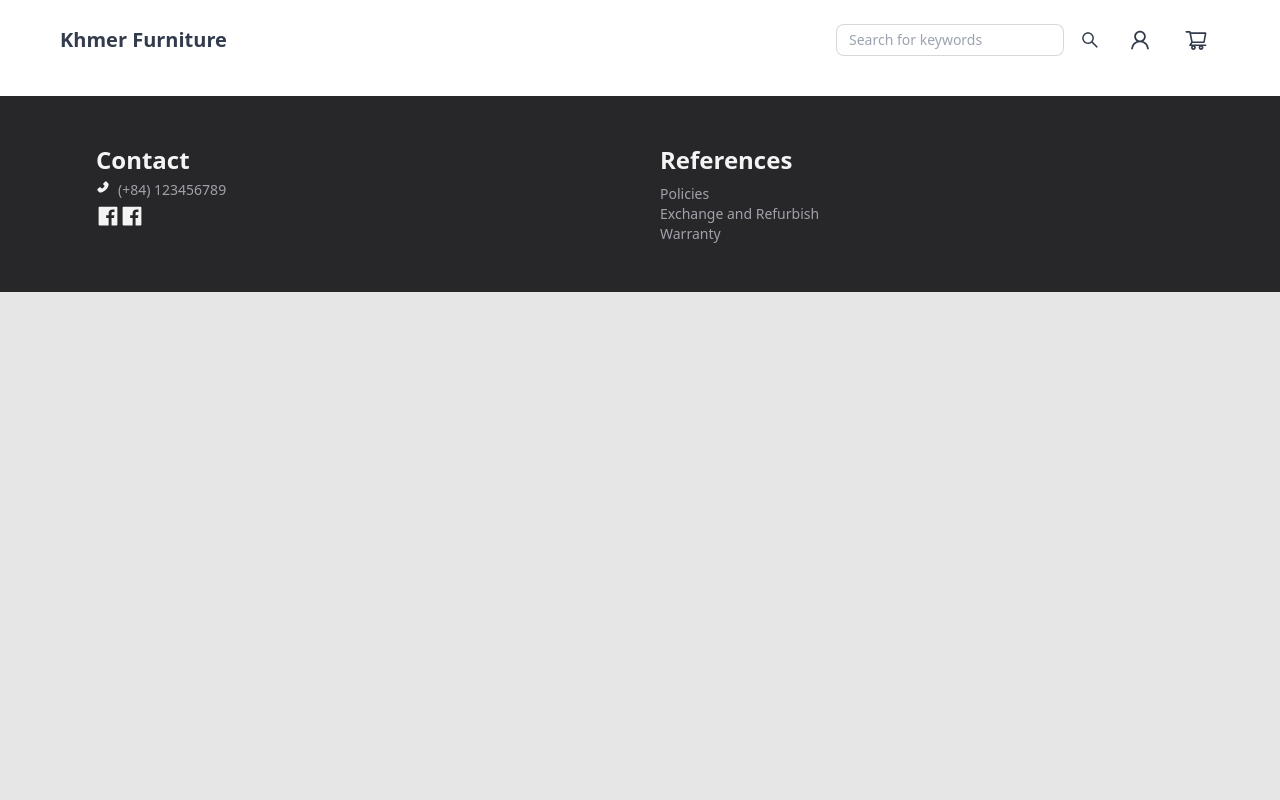
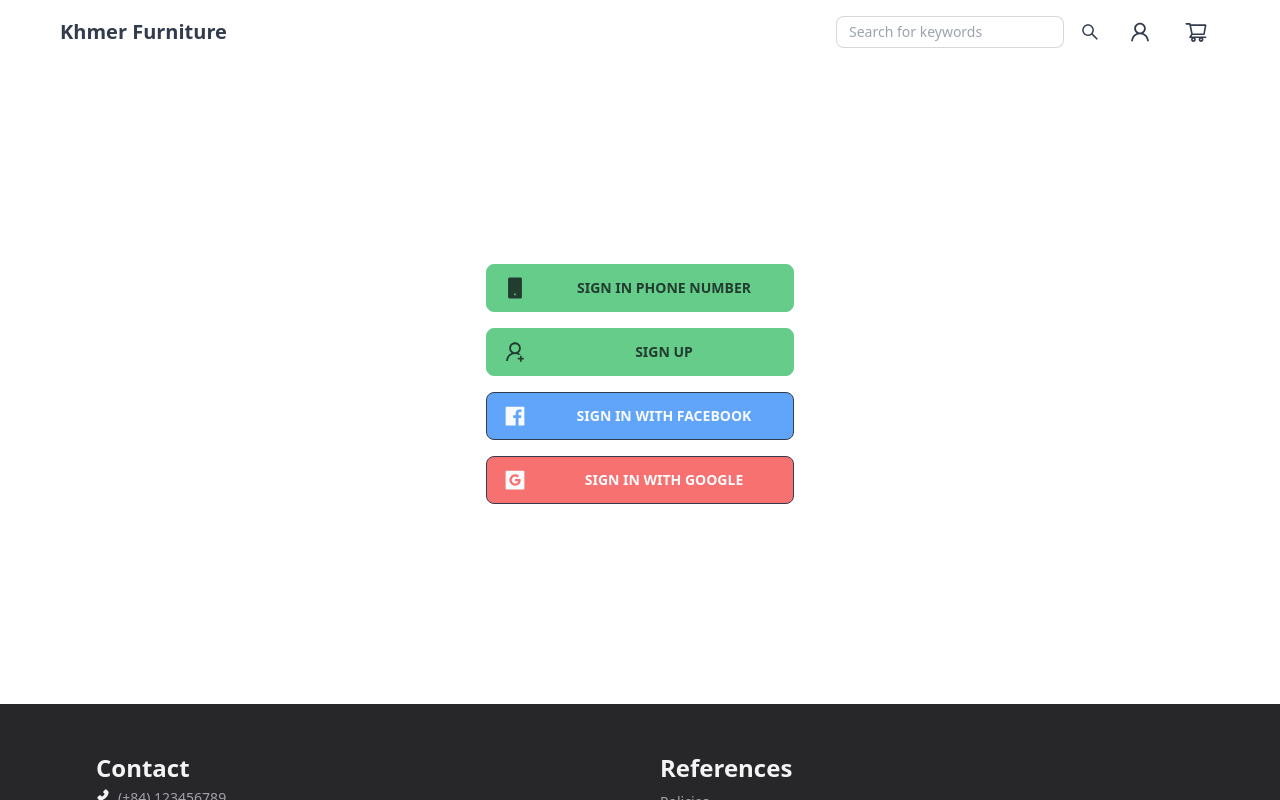
Before and after one commit to PlayerNguyen/dotot-shop, a React (Vite) app in the folder client/: page /users in a window 1280 px wide. Built offline with nearby package versions, Linux system fonts and the light colour scheme.

Commit message:
Add credential action selection

```diff
--- a/client/src/App.jsx
+++ b/client/src/App.jsx
@@ -9,6 +9,8 @@ import NoMatch from "./components/NoMatch/NoMatch";
 import SignIn from "./components/Credentials/SignIn";
 import Navbar from "./components/Navbar/Navbar";
 import "react-toastify/dist/ReactToastify.css";
+import CredentialSelection from "./components/Credentials/CredentialSelection";
+import SignOut from "./components/Credentials/SignOut";
 
 export default function App() {
   return (
@@ -25,9 +27,10 @@ export default function App() {
             <Route index element={<Home />} />
             <Route path="/users" element={<Credentials />}>
               {/* TODO: check whether user is logged in or not, to put current */}
-              <Route />
+              <Route index element={<CredentialSelection />} />
               <Route path="/users/sign-up" element={<SignUp />} />
               <Route path="/users/sign-in" element={<SignIn />} />
+              <Route path="/users/sign-out" element={<SignOut />} />
             </Route>
             <Route path="*" element={<NoMatch />} />
           </Route>
--- /dev/null
+++ b/client/src/components/Credentials/CredentialSelection.jsx
@@ -0,0 +1,70 @@
+import React, { useEffect } from "react";
+import {
+  AiFillFacebook,
+  AiFillGoogleSquare,
+  AiFillMobile,
+  AiOutlineUserAdd,
+} from "react-icons/ai";
+import { useNavigate } from "react-router-dom";
+import { toast } from "react-toastify";
+
+export default function CredentialSelection() {
+  const navigate = useNavigate();
+
+  useEffect(() => {
+    if (localStorage.getItem("token") !== null) {
+      navigate("/");
+    }
+  }, []);
+
+  return (
+    <div className="credentialSelection-wrapper">
+      <div className="mx-auto w-full md:w-1/4 my-32 md:my-48">
+        {/* Title */}
+        <div className="font-bold text-3xl"></div>
+
+        <div className="flex flex-col gap-4">
+          <button
+            className="btn btn-primary flex flex-row gap-6"
+            onClick={() => navigate("/users/sign-in")}
+          >
+            <i className="text-2xl">
+              <AiFillMobile />
+            </i>
+            <p className="flex-1">Sign in phone number</p>
+          </button>
+
+          <button
+            className="btn btn-primary flex flex-row gap-6"
+            onClick={() => navigate("/users/sign-up")}
+          >
+            <i className="text-2xl">
+              <AiOutlineUserAdd />
+            </i>
+            <p className="flex-1">Sign up</p>
+          </button>
+
+          <button
+            className="btn bg-blue-400 flex flex-row gap-6"
+            onClick={() => toast.error(`This feature are in development`)}
+          >
+            <i className="text-2xl">
+              <AiFillFacebook />
+            </i>
+            <p className="flex-1">Sign in with Facebook</p>
+          </button>
+
+          <button
+            className="btn bg-red-400 flex flex-row gap-6"
+            onClick={() => toast.error(`This feature are in development`)}
+          >
+            <i className="text-2xl">
+              <AiFillGoogleSquare />
+            </i>
+            <p className="flex-1">Sign in with Google</p>
+          </button>
+        </div>
+      </div>
+    </div>
+  );
+}
--- /dev/null
+++ b/client/src/components/Credentials/SignOut.jsx
@@ -0,0 +1,15 @@
+import React, { useEffect } from "react";
+import { useNavigate } from "react-router-dom";
+
+export default function SignOut() {
+  const navigate = useNavigate();
+  useEffect(() => {
+    if (localStorage.getItem("token") !== null) {
+      // Clear the token
+      localStorage.removeItem(`token`);
+    }
+
+    navigate("/");
+  }, []);
+  return <div>Redirecting ...</div>;
+}
```
